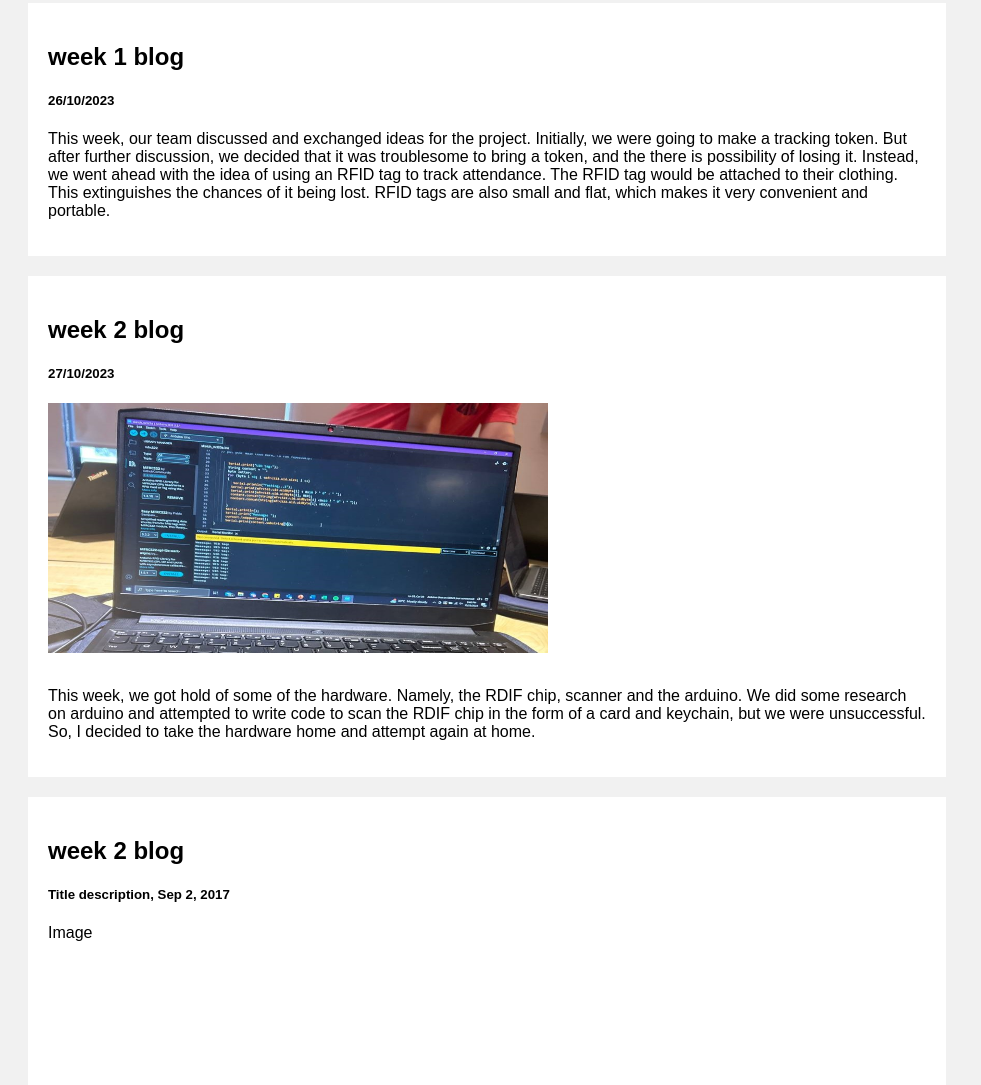
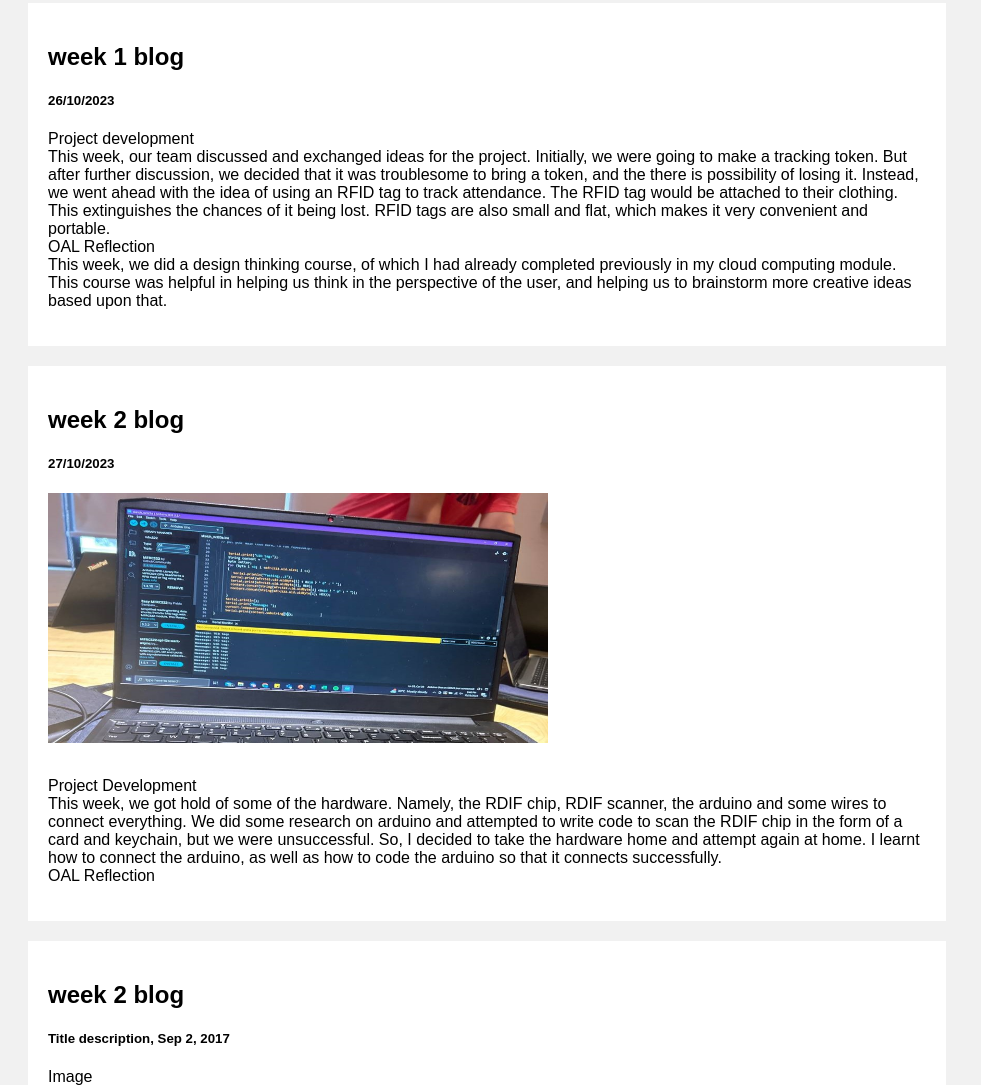
Before and after one commit to wcnjing/PFD-Blog, a plain HTML site: page index.html in a window 1280 px wide. Shown: the part 274-1359 px from the top of the page, without its empty margins (0-981 px from the left). Drawn offline with Linux system fonts and the light colour scheme.

Commit message:
update blog

```diff
--- a/index.html
+++ b/index.html
@@ -9,19 +9,28 @@
         <h2>week 1 blog</h2>
         <h5>26/10/2023</h5>
 
-        <p>This week, our team discussed and exchanged ideas for the project. Initially, we were going to make a tracking token. But after further discussion,
+        <p>Project development <br>
+          This week, our team discussed and exchanged ideas for the project. Initially, we were going to make a tracking token. But after further discussion,
           we decided that it was troublesome to bring a token, and the there is possibility of losing it. Instead, we went ahead with the idea of using an RFID
           tag to track attendance. The RFID tag would be attached to their clothing. This extinguishes the chances of it being lost. RFID tags are also small and flat,
-          which makes it very convenient and portable. </p>
+          which makes it very convenient and portable.
+          <br>OAL Reflection<br>
+          This week, we did a design thinking course, of which I had already completed previously in my cloud computing module. This course was helpful in helping us think in the perspective
+          of the user, and helping us to brainstorm more creative ideas based upon that.
+        </p>
       </div>
       <div class="card">
         <h2>week 2 blog</h2>
         <h5>27/10/2023</h5>
         <img src="images/week 2 photo.jpg" alt="week 2 photo" style="height:250px; width:500px;" class="img">
         <br><br>
-        <p>This week, we got hold of some of the hardware. Namely, the RDIF chip, scanner and the arduino. We did some research on arduino and attempted
+
+        <p>Project Development<br>This week, we got hold of some of the hardware. Namely, the RDIF chip, RDIF scanner, the arduino and some wires to connect everything. We did some research on arduino and attempted
           to write code to scan the RDIF chip in the form of a card and keychain, but we were unsuccessful. So, I decided to take the hardware home and attempt again
-          at home.
+          at home. I learnt how to connect the arduino, as well as how to code the arduino so that it connects successfully.
+          <br>OAL Reflection<br>
+
+
         </p>
       </div>
       <div class="card">
```
